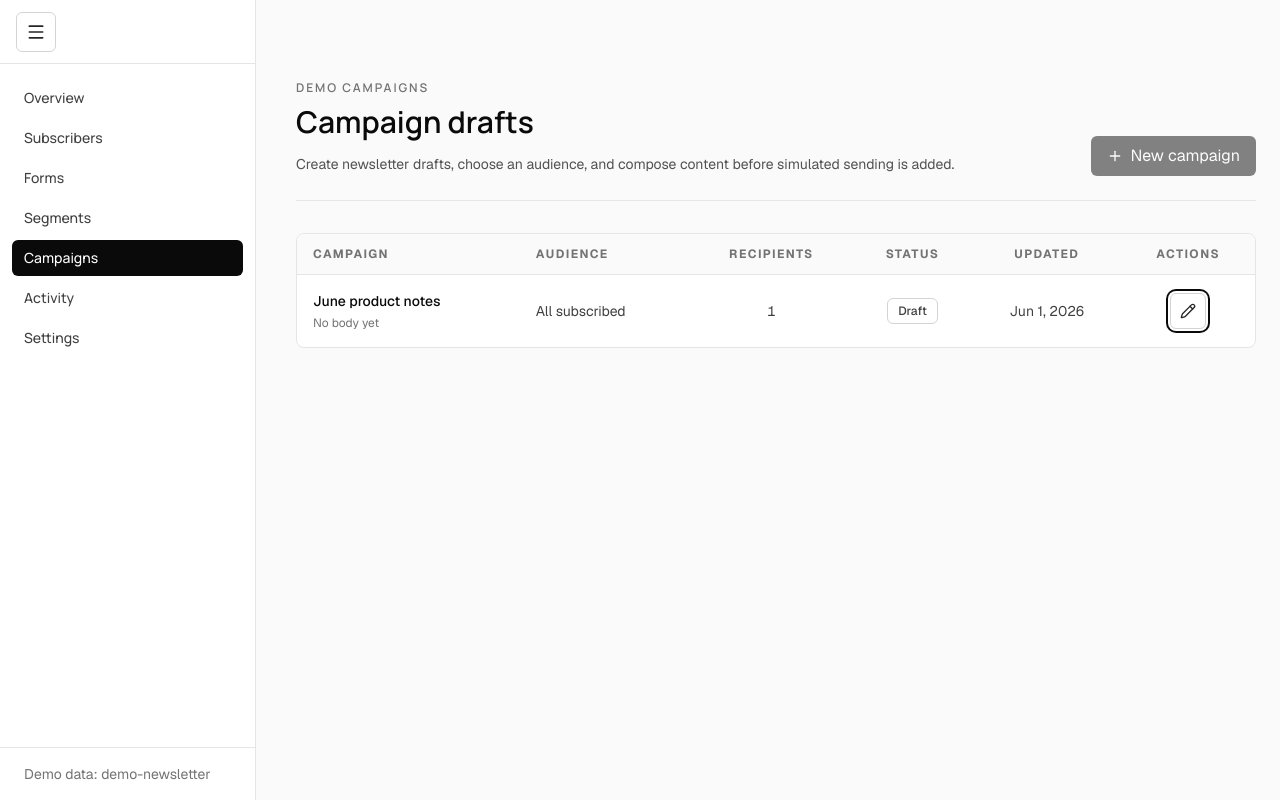
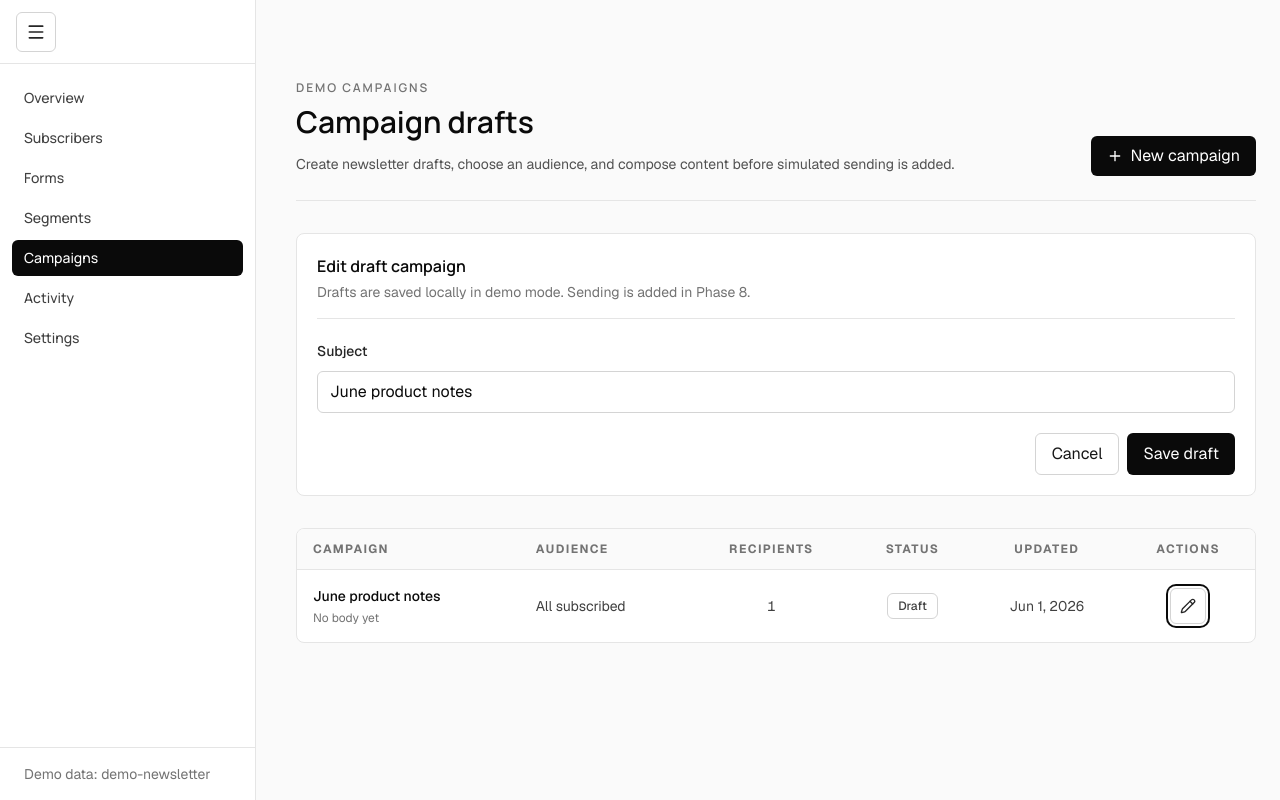
Before and after one commit to AjvorHardi/news-mailer, a React (Vite) app: page /demo/campaigns in a window 1280 px wide. Both pictures are taken after a click on the button 1188 px from the left and 311 px from the top of the page. Built offline with nearby package versions, Linux system fonts and the light colour scheme.

Commit message:
feat: add campaign draft editor

```diff
--- a/src/features/demo/DemoCampaignsPage.tsx
+++ b/src/features/demo/DemoCampaignsPage.tsx
@@ -1,13 +1,18 @@
 import { Pencil, Plus } from 'lucide-react';
 import { useMemo, useState, type ReactNode } from 'react';
+import { useForm } from 'react-hook-form';
+import { zodResolver } from '@hookform/resolvers/zod';
 import clsx from 'clsx';
 import { Button } from '../../shared/ui/Button';
 import { EmptyState } from '../../shared/ui/EmptyState';
 import { PageHeader } from '../../shared/ui/PageHeader';
+import { Input } from '../../shared/ui/Input';
+import { campaignInputSchema } from '../../shared/schemas/domainSchemas';
 import type { Campaign, Segment, Subscriber } from '../../shared/types/domain';
-import { useDemoCampaigns, countCampaignRecipients } from './useDemoCampaigns';
+import { useDemoCampaigns, countCampaignRecipients, useSaveDemoCampaignDraft } from './useDemoCampaigns';
 import { useDemoSegments } from './useDemoSegments';
 import { useDemoSubscribers } from './useDemoSubscribers';
+import type { z } from 'zod';
 
 const emptySubscribers: Subscriber[] = [];
 const emptySegments: Segment[] = [];
@@ -22,21 +27,36 @@ function formatDate(value: string) {
   return dateFormatter.format(new Date(value));
 }
 
+type CampaignFormInput = z.input<typeof campaignInputSchema>;
+type CampaignFormValues = z.output<typeof campaignInputSchema>;
+
 export function DemoCampaignsPage() {
   const campaignsQuery = useDemoCampaigns();
   const subscribersQuery = useDemoSubscribers();
   const segmentsQuery = useDemoSegments();
+  const saveCampaign = useSaveDemoCampaignDraft();
   const [editingCampaign, setEditingCampaign] = useState<Campaign | null>(null);
+  const [isEditorOpen, setIsEditorOpen] = useState(false);
   const subscribers = subscribersQuery.data ?? emptySubscribers;
   const segments = segmentsQuery.data ?? emptySegments;
   const segmentsById = useMemo(() => new Map(segments.map((segment) => [segment.id, segment.name])), [segments]);
 
   function openCreateEditor() {
+    saveCampaign.reset();
     setEditingCampaign(null);
+    setIsEditorOpen(true);
   }
 
   function openEditEditor(campaign: Campaign) {
+    saveCampaign.reset();
     setEditingCampaign(campaign);
+    setIsEditorOpen(true);
+  }
+
+  function closeEditor() {
+    saveCampaign.reset();
+    setEditingCampaign(null);
+    setIsEditorOpen(false);
   }
 
   return (
@@ -52,7 +72,7 @@ export function DemoCampaignsPage() {
             className="h-10 w-10 px-0 md:w-auto md:px-4"
             aria-label="New campaign"
             onClick={openCreateEditor}
-            disabled
+            disabled={saveCampaign.isPending}
           >
             <Plus className="h-4 w-4 shrink-0 md:mr-2" aria-hidden="true" />
             <span className="hidden md:inline">New campaign</span>
@@ -60,7 +80,29 @@ export function DemoCampaignsPage() {
         }
       />
 
-      {editingCampaign ? null : null}
+      {saveCampaign.error ? (
+        <div className="rounded-lg border border-red-200 bg-white p-4 text-sm text-red-600">
+          {saveCampaign.error.message}
+        </div>
+      ) : null}
+
+      {isEditorOpen ? (
+        <DemoCampaignEditor
+          key={editingCampaign?.id ?? 'new-campaign'}
+          campaign={editingCampaign}
+          error={saveCampaign.error}
+          isSubmitting={saveCampaign.isPending}
+          onCancel={closeEditor}
+          onSubmit={async (values) => {
+            await saveCampaign.mutateAsync({
+              campaignId: editingCampaign?.id,
+              input: values,
+            });
+
+            closeEditor();
+          }}
+        />
+      ) : null}
 
       {campaignsQuery.isLoading || subscribersQuery.isLoading || segmentsQuery.isLoading ? (
         <div className="rounded-lg border border-neutral-200 bg-white p-8 text-sm text-neutral-600">Loading campaigns...</div>
@@ -78,7 +120,7 @@ export function DemoCampaignsPage() {
           title="No campaigns yet"
           description="Create a draft campaign to start composing newsletter content."
           action={
-            <Button type="button" onClick={openCreateEditor} disabled>
+            <Button type="button" onClick={openCreateEditor} disabled={saveCampaign.isPending}>
               New campaign
             </Button>
           }
@@ -249,3 +291,62 @@ function IconButton({ children, disabled, label, onClick }: IconButtonProps) {
     </button>
   );
 }
+
+type DemoCampaignEditorProps = {
+  campaign: Campaign | null;
+  error: Error | null;
+  isSubmitting: boolean;
+  onCancel: () => void;
+  onSubmit: (values: CampaignFormValues) => Promise<void>;
+};
+
+function DemoCampaignEditor({ campaign, error, isSubmitting, onCancel, onSubmit }: DemoCampaignEditorProps) {
+  const {
+    formState: { errors },
+    handleSubmit,
+    register,
+  } = useForm<CampaignFormInput, unknown, CampaignFormValues>({
+    resolver: zodResolver(campaignInputSchema),
+    defaultValues: {
+      subject: campaign?.subject ?? '',
+      bodyJson: campaign?.bodyJson ?? null,
+      bodyHtml: campaign?.bodyHtml ?? null,
+      audienceType: campaign?.audienceType ?? 'all_subscribed',
+      segmentId: campaign?.segmentId ?? null,
+    },
+  });
+
+  return (
+    <section className="rounded-lg border border-neutral-200 bg-white p-5">
+      <div className="border-b border-neutral-200 pb-4">
+        <h2 className="font-display text-base font-semibold text-neutral-950">
+          {campaign ? 'Edit draft campaign' : 'Create draft campaign'}
+        </h2>
+        <p className="mt-1 text-sm text-neutral-500">Drafts are saved locally in demo mode. Sending is added in Phase 8.</p>
+      </div>
+
+      <form className="mt-5 space-y-5" onSubmit={handleSubmit(onSubmit)}>
+        <div>
+          <Input label="Subject" type="text" placeholder="June product notes" {...register('subject')} />
+          {errors.subject ? <p className="mt-2 text-sm text-red-600">{errors.subject.message}</p> : null}
+        </div>
+
+        <input type="hidden" {...register('bodyJson')} />
+        <input type="hidden" {...register('bodyHtml')} />
+        <input type="hidden" {...register('audienceType')} />
+        <input type="hidden" {...register('segmentId')} />
+
+        {error ? <p className="text-sm text-red-600">{error.message}</p> : null}
+
+        <div className="flex flex-wrap justify-end gap-2">
+          <Button type="button" variant="secondary" onClick={onCancel} disabled={isSubmitting}>
+            Cancel
+          </Button>
+          <Button type="submit" disabled={isSubmitting}>
+            {campaign ? 'Save draft' : 'Create draft'}
+          </Button>
+        </div>
+      </form>
+    </section>
+  );
+}
```
